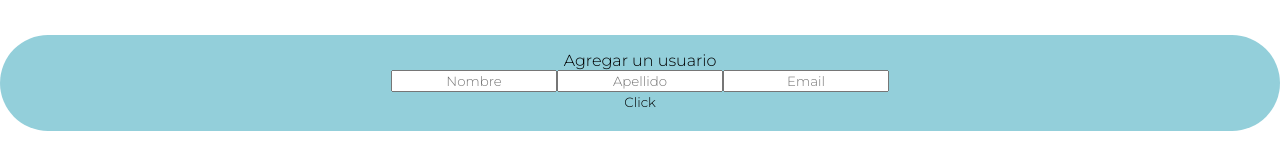
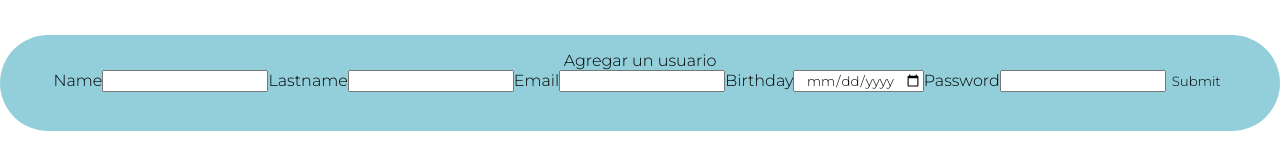
Before and after one commit to notgaelramirez/users, a React (Vite) app: page / in a window 1280 px wide. Shown: the part 653-797 px from the top of the page. Built offline with nearby package versions, Linux system fonts and the light colour scheme; no server answers.

Commit message:
submit funcionando

```diff
--- a/src/App.jsx
+++ b/src/App.jsx
@@ -1,6 +1,7 @@
 import axios from 'axios'
 import { useEffect } from 'react'
 import { useState } from 'react'
+import { useForm } from 'react-hook-form'
 import './App.css'
 import UsersList from './components/UsersList'
 
@@ -13,20 +14,15 @@ function App() {
       .then(res => setUsers(res.data))
   }
 
-  const addUser = () =>{
+  const submit = data =>{
 
-    let newUser = {
-      email: 'prueba1@gmail.com',
-      password: 'password',
-      first_name: 'Hector',
-      last_name: 'Cruz',
-    }
-
-    axios.post(URL, newUser)
+    axios.post(URL, data)
       .then(res => console.log(res.data))
       .catch(err => console.log(err))
       .finally(() => getData())
   }
+
+  const {handleSubmit, register} = useForm()
 
   useEffect(()=>{
     getData()
@@ -54,13 +50,25 @@ function App() {
       <div className="downbar">
         <div className='add-user'>Agregar un usuario</div>
         <div className="form">
-          <form action="">
-            <input type="text" placeholder='Nombre' />
-            <input type="text" placeholder='Apellido' />
-            <input type="text" placeholder='Email' />
+          <form onSubmit={handleSubmit(submit)} action="">
+            <label htmlFor="name">Name</label>
+            <input type="text" id='name' {...register('first_name')} />
+
+            <label htmlFor="lastName">Lastname</label>
+            <input type="text" id='lastName' {...register('last_name')}/>
+
+            <label htmlFor="email">Email</label>
+            <input type="text" id='email' {...register('email')}/>
+
+            <label htmlFor="bday">Birthday</label>
+            <input type="date" id='bday' {...register('birthday')}/>
+
+            <label htmlFor="password">Password</label>
+            <input type="password" id='password' {...register('password')}/>
+
+            <button className='submit'>Submit</button>
           </form>
         </div>
-        <button onClick={addUser}>Click</button>
       </div>
     </div>
   )
--- a/src/components/UsersList.jsx
+++ b/src/components/UsersList.jsx
@@ -1,5 +1,6 @@
 import axios from 'axios'
 import React, { useEffect, useState } from 'react'
+import { useForm } from 'react-hook-form'
 //=============================
 
 const UsersList = ({user, getData}) => {
@@ -29,6 +30,7 @@ const UsersList = ({user, getData}) => {
   }
 
 
+
   return (
     <div className='user-card'>
       <link rel="stylesheet" href="https://fonts.googleapis.com/css2?family=Material+Symbols+Outlined:opsz,wght,FILL,GRAD@20..48,100..700,0..1,-50..200" />
```
